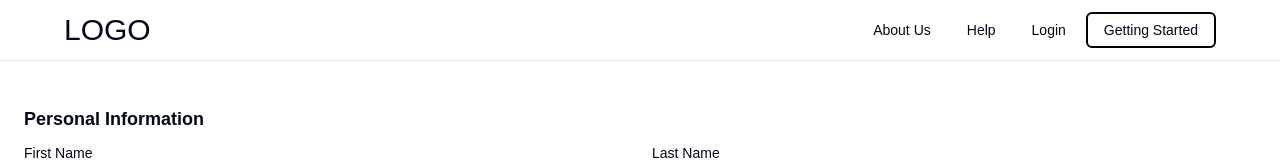
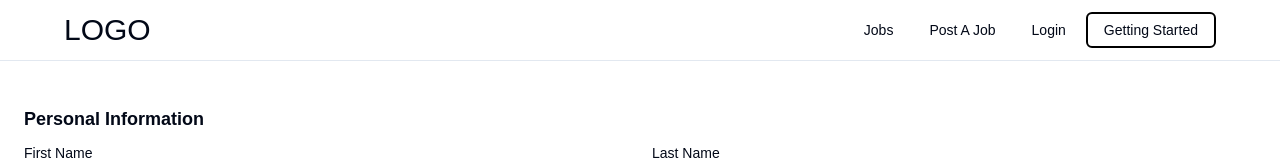
Before and after one commit to cfgtexas24/Team-14, a Next.js app in the folder cfg2024/: page /profile in a window 1280 px wide. Shown: the top 160 px of the page. Built offline with nearby package versions, Linux system fonts and the light colour scheme.

Commit message:
updated navbar to for job usage

```diff
--- a/cfg2024/components/MainNavLinks.tsx
+++ b/cfg2024/components/MainNavLinks.tsx
@@ -16,16 +16,16 @@ export function MainNavLinks() {
     <NavigationMenu>
       <NavigationMenuList>
         <NavigationMenuItem>
-          <Link href="/about" legacyBehavior passHref>
+          <Link href="/jobs" legacyBehavior passHref>
             <NavigationMenuLink className={navigationMenuTriggerStyle()}>
-              About Us
+              Jobs
             </NavigationMenuLink>
           </Link>
         </NavigationMenuItem>
         <NavigationMenuItem>
-          <Link href="/help" legacyBehavior passHref>
+          <Link href="/jobs/create" legacyBehavior passHref>
             <NavigationMenuLink className={navigationMenuTriggerStyle()}>
-              Help
+              Post A Job
             </NavigationMenuLink>
           </Link>
         </NavigationMenuItem>
```
